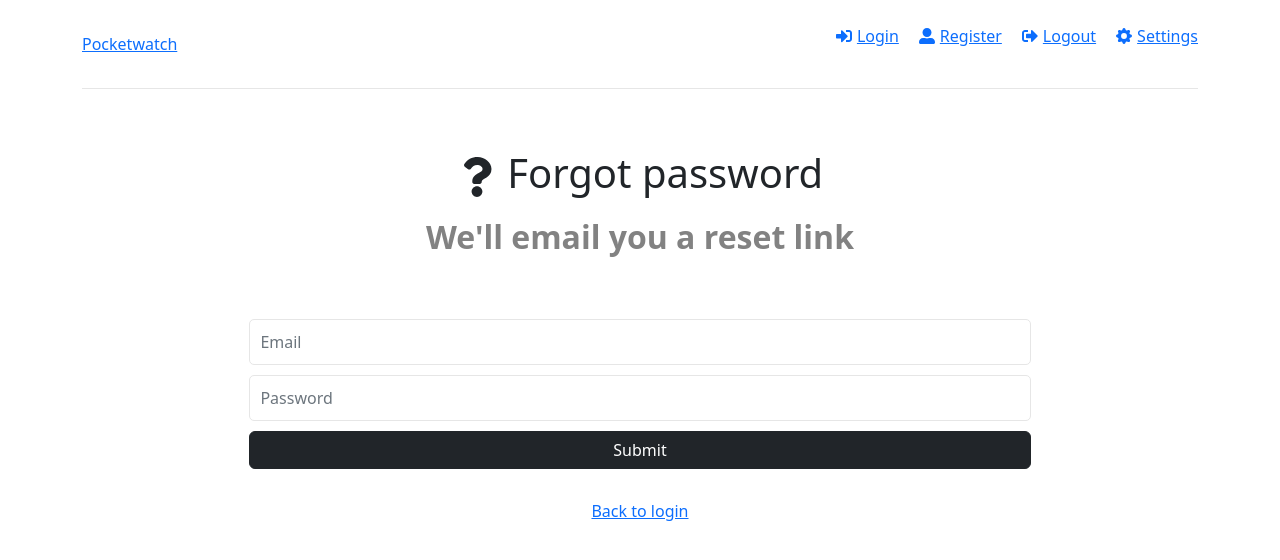
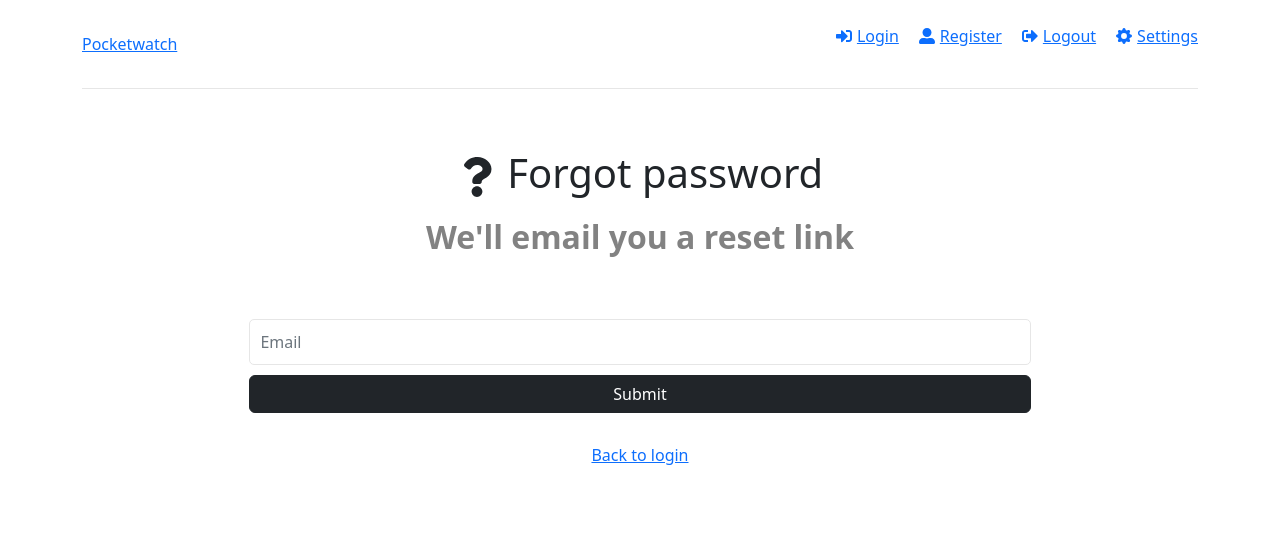
Before and after one commit to constellationz/pocketwatch, a React (Create React App) app in the folder frontend/: page /forgotpassword in a window 1280 px wide. Shown: the top 560 px of the page. Built offline with nearby package versions, Linux system fonts and the light colour scheme.

Commit message:
Remove password form group

```diff
--- a/frontend/src/pages/ForgotPassword.jsx
+++ b/frontend/src/pages/ForgotPassword.jsx
@@ -48,17 +48,6 @@ function ForgotPassword() {
             />
           </div>
           <div className="form-group">
-            <input
-              type="password"
-              className="form-control"
-              id="password"
-              name="password"
-              value={password}
-              placeholder="Password"
-              onChange={onChange}
-            />
-          </div>
-          <div className="form-group">
             <Button variant="dark" type="submit" className="btn btn-block">
               Submit
             </Button>
```
